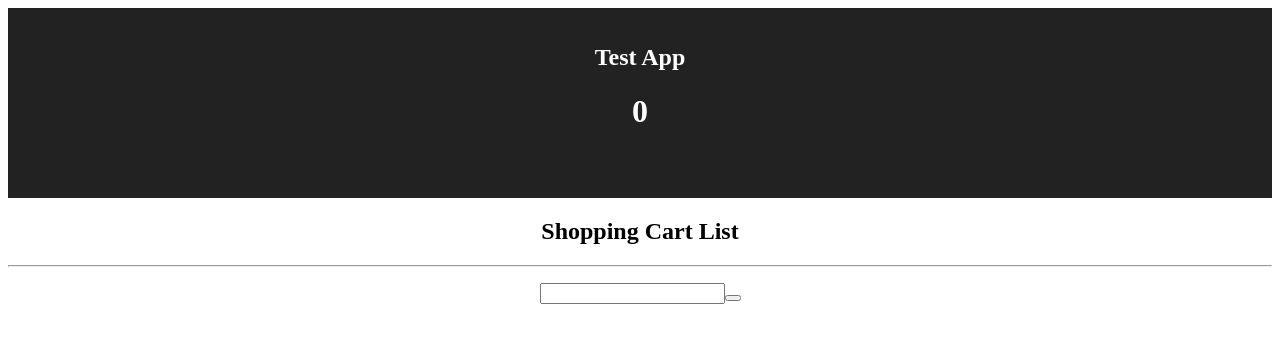
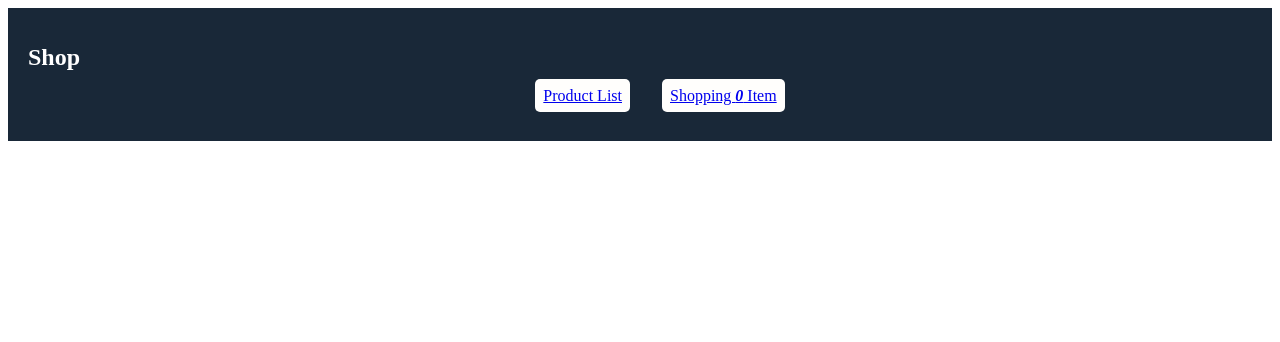
Before and after one commit to sean0427/frontend_practice, a React (Create React App) app in the folder shop/: page / in a window 1280 px wide. Shown: the top 342 px of the page. Built offline with nearby package versions, Linux system fonts and the light colour scheme.

Commit message:
Navigator: implement router and update navigator style.

```diff
--- a/shop/src/App.js
+++ b/shop/src/App.js
@@ -3,6 +3,8 @@ import React from 'react';
 import { createStore, applyMiddleware } from 'redux';
 import { Provider } from 'react-redux';
 import thunk from 'redux-thunk';
+
+import { BrowserRouter as Router, Route } from 'react-router-dom';
 
 //css
 import './css/App.css';
@@ -13,6 +15,7 @@ import reducers from './reducers';
 //containers
 import DataNavigator from './containers/DataNavigator';
 import DataShopcart from './containers/DataShopcart';
+import DataProductsList from './containers/DataProductsList';
 
 const store = createStore(
     reducers,
@@ -21,13 +24,14 @@ const store = createStore(
 
 export default () => (
     <Provider store={store}>
-        <div className="App">
-            <header> <DataNavigator /> </header>
-            <div>
-                <h2>Shopping Cart List</h2>
-                <hr />
-                <DataShopcart />
+        <Router>
+            <div className="App">
+                <header> <DataNavigator /> </header>
+                <div>
+                    <Route exact path="/" component={DataProductsList}/>
+                    <Route path="/shopcart" component={DataShopcart}/>
+                </div>
             </div>
-        </div>
+        </Router>
     </Provider>
 );
--- a/shop/src/components/Navigator.js
+++ b/shop/src/components/Navigator.js
@@ -1,15 +1,27 @@
-import React, { Component } from 'react';
+import React from 'react';
+import { Link } from 'react-router-dom';
 
-export default class Navigator extends Component {
+export default class Navigator extends React.Component {
     static defaultProps = {
         shopcartNumber: 0,
     };
 
     render() {
         return (
-            <header className="App-header">
-                <h1 className="App-title">Test App</h1>
-                <h1 className="shopcart-number">{ this.props.shopcartNumber }</h1>
+            <header className="app-header">
+                <h1 className="app-title">Shop</h1>
+                <ul>
+                    <li className="nav-item">
+                        <Link to="/">
+                            Product List
+                        </Link>
+                    </li>
+                    <li className="nav-item">
+                        <Link to="/shopcart">
+                            Shopping <em className="shopcart-count">{this.props.shopcartNumber}</em> Item
+                        </Link>
+                    </li>
+                </ul>
             </header>
         );
     }
--- a/shop/src/css/App.css
+++ b/shop/src/css/App.css
@@ -2,27 +2,34 @@
   text-align: center;
 }
 
-.App-logo {
-  animation: App-logo-spin infinite 20s linear;
-  height: 80px;
+.app-header {
+    background-color: #192838;
+    padding: 20px;
+    color: white;
 }
 
-.App-header {
-  background-color: #222;
-  height: 150px;
-  padding: 20px;
-  color: white;
+.app-title {
+  font-size: 1.5em;
+  text-align: left;
 }
 
-.App-title {
-  font-size: 1.5em;
+.nav-item {
+    display: inline;
+    margin: 1em;
+    padding: 0.5em;
+    background-color: #fffefc;
+    border-radius: 5px;
+    max-width: 500px;
+    font-color: #ffff;
+    list-style: none;
 }
 
-.App-intro {
-  font-size: large;
+.shopcart-count {
+    font-weight: bold;
+    font-color: #ff0000;
 }
 
-@keyframes App-logo-spin {
-  from { transform: rotate(0deg); }
-  to { transform: rotate(360deg); }
+
+.nav-item:hover {
+    background-color: #eeeeff;
 }
```
